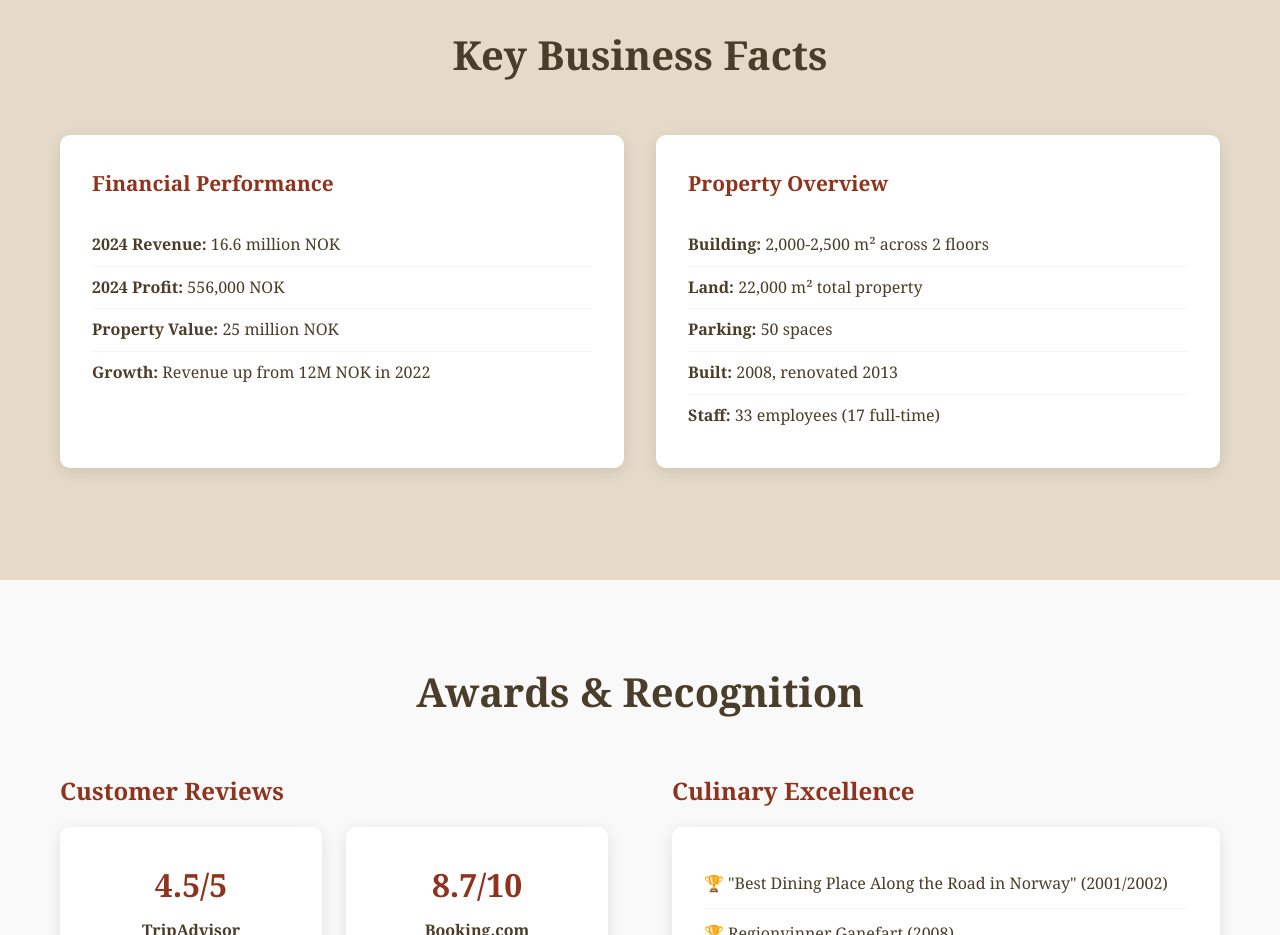
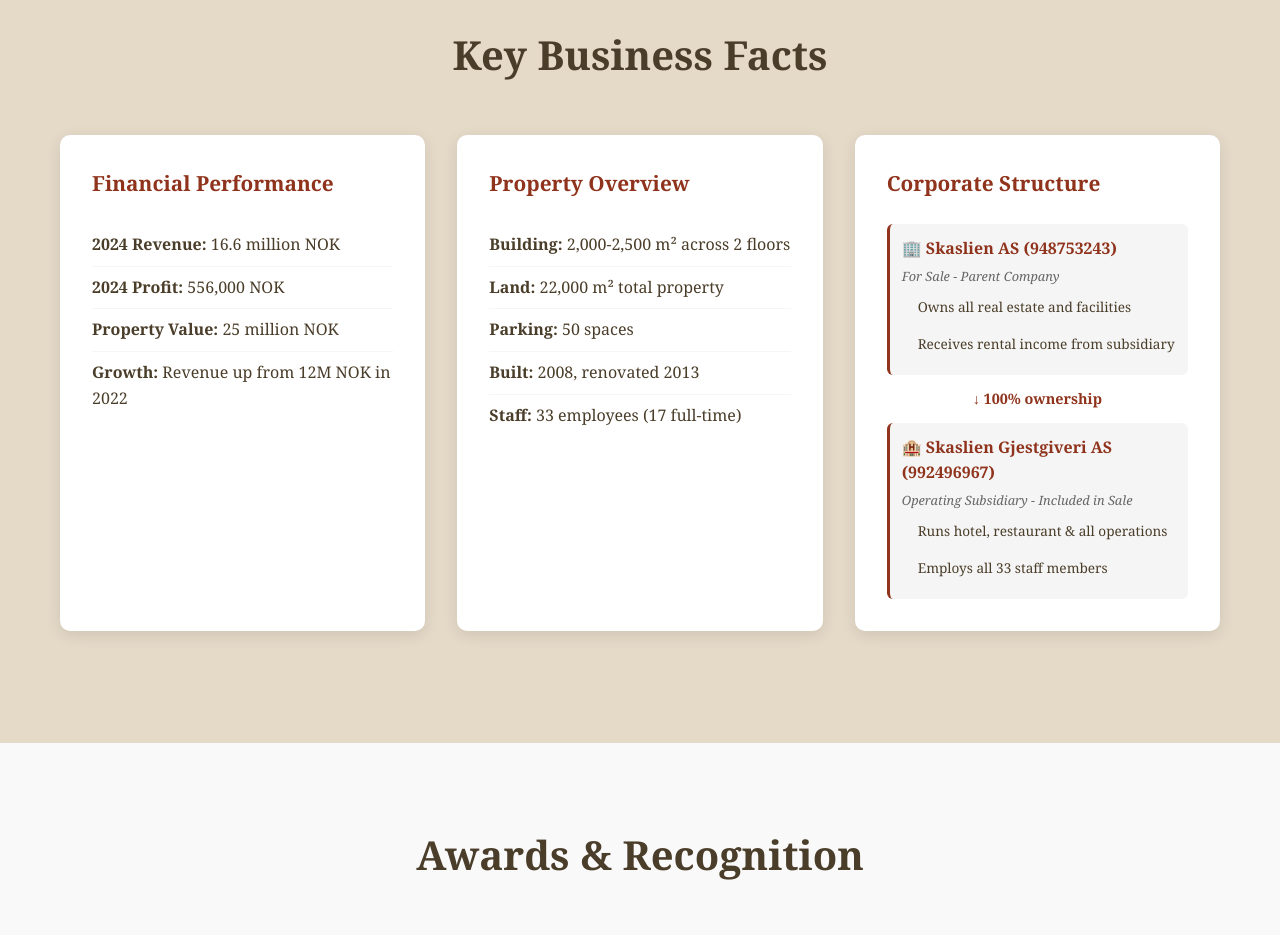
Before and after one commit to skaslien-gjestgiveri-web/gjestgiveri-salg-web, a plain HTML site: page index.html in a window 1280 px wide. Shown: the part 1220-2155 px from the top of the page. Drawn offline with Linux system fonts and the light colour scheme.

Commit message:
feat: adds ownership structure

```diff
--- a/index.html
+++ b/index.html
@@ -89,6 +89,28 @@
                             <li><strong>Built:</strong> 2008, renovated 2013</li>
                             <li><strong>Staff:</strong> 33 employees (17 full-time)</li>
                         </ul>
+                    </div>
+                    <div class="fact-card">
+                        <h3>Corporate Structure</h3>
+                        <div class="company-structure">
+                            <div class="parent-company">
+                                <h4>🏢 Skaslien AS (948753243)</h4>
+                                <p><em>For Sale - Parent Company</em></p>
+                                <ul>
+                                    <li>Owns all real estate and facilities</li>
+                                    <li>Receives rental income from subsidiary</li>
+                                </ul>
+                            </div>
+                            <div class="subsidiary-arrow">↓ 100% ownership</div>
+                            <div class="subsidiary-company">
+                                <h4>🏨 Skaslien Gjestgiveri AS (992496967)</h4>
+                                <p><em>Operating Subsidiary - Included in Sale</em></p>
+                                <ul>
+                                    <li>Runs hotel, restaurant & all operations</li>
+                                    <li>Employs all 33 staff members</li>
+                                </ul>
+                            </div>
+                        </div>
                     </div>
                 </div>
             </div>
--- a/styles.css
+++ b/styles.css
@@ -726,3 +726,49 @@ footer a:hover {
 .credit a:hover {
     color: var(--accent-color) !important;
 }
+
+/* Corporate Structure Styling */
+.company-structure {
+    display: flex;
+    flex-direction: column;
+    gap: 0.5rem;
+}
+
+.parent-company, .subsidiary-company {
+    background: var(--light-gray);
+    padding: 0.75rem;
+    border-radius: 6px;
+    border-left: 3px solid var(--accent-color);
+}
+
+.parent-company h4, .subsidiary-company h4 {
+    color: var(--accent-color);
+    margin-bottom: 0.25rem;
+    font-size: 1rem;
+}
+
+.parent-company p, .subsidiary-company p {
+    color: var(--medium-gray);
+    font-size: 0.8rem;
+    margin-bottom: 0.25rem;
+}
+
+.subsidiary-arrow {
+    text-align: center;
+    font-weight: bold;
+    color: var(--accent-color);
+    font-size: 0.9rem;
+    padding: 0.25rem 0;
+}
+
+.company-structure ul {
+    margin-left: 0;
+    padding-left: 1rem;
+    margin-bottom: 0;
+}
+
+.company-structure li {
+    font-size: 0.85rem;
+    margin-bottom: 0.15rem;
+    line-height: 1.3;
+}
```
